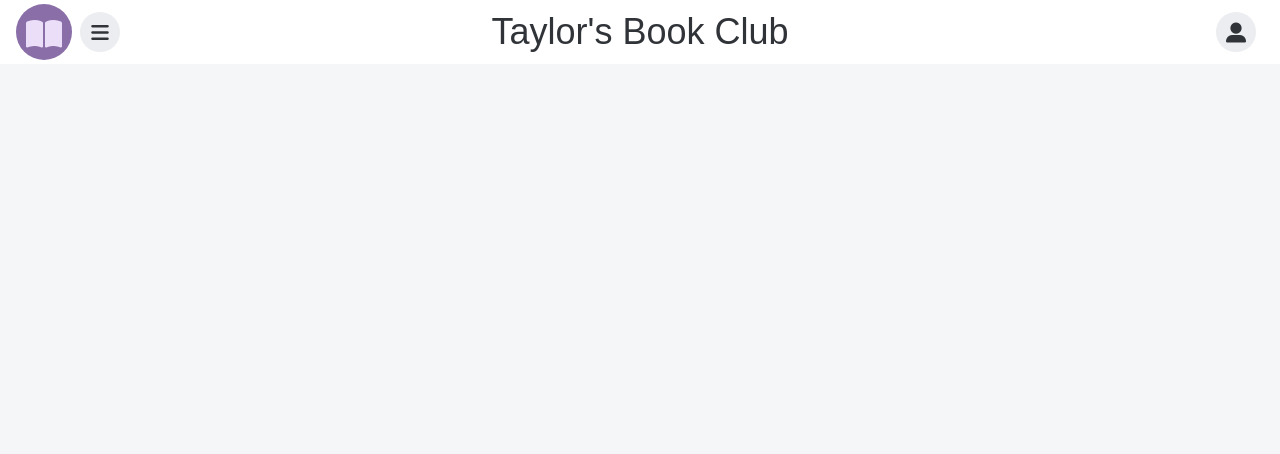
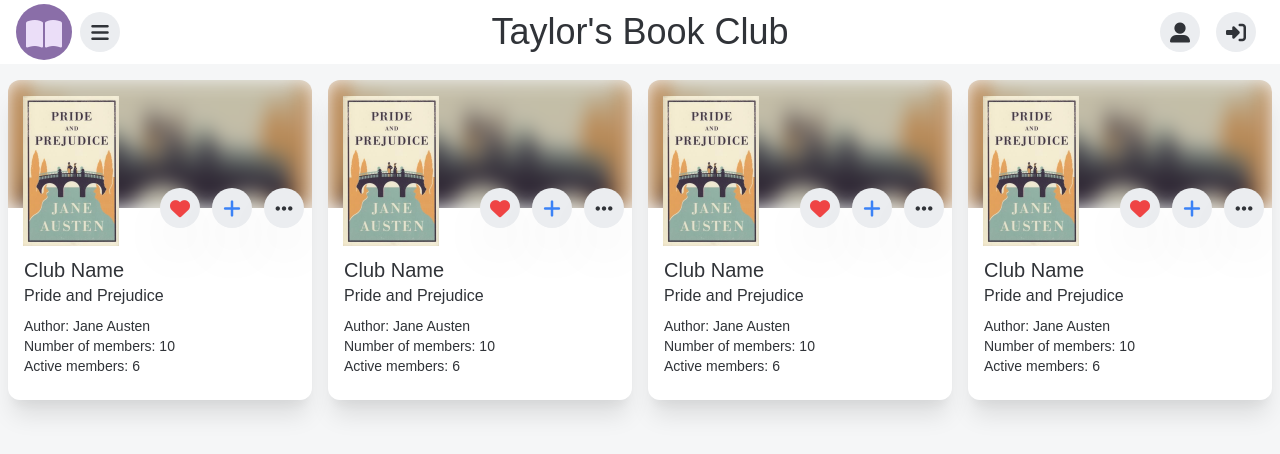
Before and after one commit to noahskorner/curabu, a Vue app in the folder taylors_book_club_client/taylors_book_club/: page /clubs in a window 1280 px wide. Before the commit this address had no page. Shown: the top 454 px of the page. Built offline with nearby package versions, Linux system fonts and the light colour scheme.

Commit message:
Created Clubs page, started Login page.

```diff
--- a/taylors_book_club_client/taylors_book_club/public/themes/dark-theme.css
+++ b/taylors_book_club_client/taylors_book_club/public/themes/dark-theme.css
@@ -24,3 +24,7 @@
   background-color: var(--purple);
   color: var(--gray-90);
 }
+
+#club-card-content{
+  background-color: var(--gray-80);
+}
--- a/taylors_book_club_client/taylors_book_club/public/themes/light-theme.css
+++ b/taylors_book_club_client/taylors_book_club/public/themes/light-theme.css
@@ -22,3 +22,8 @@
 #sidebar-btn:hover {
   background-color: var(--purple);
 }
+
+
+#club-card-content{
+  background-color: white;
+}
--- a/taylors_book_club_client/taylors_book_club/src/App.vue
+++ b/taylors_book_club_client/taylors_book_club/src/App.vue
@@ -4,10 +4,11 @@
     <teleport to="head">
       <link rel="stylesheet" type="text/css" :href="getTheme" />
     </teleport>
-    <Header />
-    <transition name="slide-left" mode="out-in">
+    <Header v-if="$route.name !== 'login'"/>
+    <transition name="slide-left" mode="out-in" v-if="$route.name !== 'login'">
       <Sidebar v-show="getShowSidebar" />
     </transition>
+    <router-view />
   </div>
 </template>
 
--- a/taylors_book_club_client/taylors_book_club/src/components/layout/Header.vue
+++ b/taylors_book_club_client/taylors_book_club/src/components/layout/Header.vue
@@ -16,6 +16,11 @@
       <IconButton>
         <i class="fas fa-user-alt fa-lg"></i>
       </IconButton>
+      <router-link to="login">
+        <IconButton>
+          <i class="fas fa-sign-in-alt fa-lg"></i>
+        </IconButton>
+      </router-link>
     </div>
   </div>
 </template>
--- a/taylors_book_club_client/taylors_book_club/src/components/layout/Sidebar.vue
+++ b/taylors_book_club_client/taylors_book_club/src/components/layout/Sidebar.vue
@@ -1,5 +1,8 @@
 <template>
-  <div id="sidebar" class="absolute w-full min-h-screen max-w-md inline-block">
+  <div
+    id="sidebar"
+    class="absolute w-full min-h-screen max-w-md inline-block z-10"
+  >
     <div id="sidebar-header" class="w-full px-4 flex justify-end items-center">
       <IconButton @click="hideSidebar()">
         <i class="fas fa-times fa-lg"></i>
@@ -7,7 +10,9 @@
     </div>
     <button @click="toggleTheme()">{{ getTheme }}</button>
     <div class="my-16">
-      <SidebarButton>My clubs</SidebarButton>
+      <router-link to="clubs">
+        <SidebarButton>My clubs</SidebarButton>
+      </router-link>
       <SidebarButton>Newsletter</SidebarButton>
     </div>
   </div>
--- /dev/null
+++ b/taylors_book_club_client/taylors_book_club/src/components/ui/ClubCard.vue
@@ -0,0 +1,71 @@
+<template>
+  <div class="w-full h-full flex justify-center items-center">
+    <div class="shadow-xl h-80 w-full rounded-xl overflow-hidden">
+      <div id="img-bg" class="h-2/5 w-full rounded-t-xl"></div>
+      <div class="h-3/5 w-full rounded-b-xl relative" id="club-card-content">
+        <img
+          src="~@/assets/img/pandpcover.jpeg"
+          class="absolute w-24 inline"
+          alt=""
+        />
+        <div
+          id="card-btns"
+          class="absolute w-1/2 flex justify-between items-center pr-2"
+        >
+          <span>
+            <button
+              class="text-red-500 bg-light-gray rounded-full w-10 h-10 flex justify-center items-center shadow-2xl"
+            >
+              <i class="fas fa-heart fa-lg"></i>
+            </button>
+          </span>
+          <span>
+            <button
+              class="text-blue-500 bg-light-gray rounded-full w-10 h-10 flex justify-center items-center shadow-2xl"
+            >
+              <i class="fas fa-plus fa-lg"></i>
+            </button>
+          </span>
+          <span>
+            <button
+              class="text-gray bg-light-gray rounded-full w-10 h-10 flex justify-center items-center shadow-2xl text-dark"
+            >
+              <i class="fas fa-ellipsis-h fa-lg"></i>
+            </button>
+          </span>
+        </div>
+
+        <div class="pl-4">
+          <h2 class="pt-12 text-xl font-medium">Club Name</h2>
+          <h6>Pride and Prejudice</h6>
+          <p class="text-sm font-light mt-2">Author: Jane Austen</p>
+          <p class="text-sm font-light">Number of members: 10</p>
+          <p class="text-sm font-light">Active members: 6</p>
+        </div>
+      </div>
+    </div>
+  </div>
+</template>
+
+<script>
+export default {};
+</script>
+
+<style scoped>
+#img-bg {
+  background-image: url("~@/assets/img/pandpcover.jpeg");
+  background-position: center;
+  filter: blur(10px); /* apply the blur */
+  box-shadow: inset 0 0 0 1000px rgba(0, 0, 0, 0.2);
+}
+
+img {
+  bottom: 80%;
+  left: 5%;
+}
+
+#card-btns {
+  top: -1.25rem;
+  left: 50%;
+}
+</style>
--- a/taylors_book_club_client/taylors_book_club/src/components/ui/Logo.vue
+++ b/taylors_book_club_client/taylors_book_club/src/components/ui/Logo.vue
@@ -1,9 +1,11 @@
 <template>
-  <div id="logo" class="bg-dark-purple inline-block">
-    <div class="w-full h-full flex justify-center items-center">
-      <i class="fas fa-book-open fa-2x text-light-purple pt-1"></i>
+  <router-link to="home">
+    <div id="logo" class="bg-dark-purple inline-block hover:shadow-xl">
+      <div class="w-full h-full flex justify-center items-center">
+        <i class="fas fa-book-open fa-2x text-light-purple pt-1"></i>
+      </div>
     </div>
-  </div>
+  </router-link>
 </template>
 
 <style scoped>
--- a/taylors_book_club_client/taylors_book_club/src/router/index.js
+++ b/taylors_book_club_client/taylors_book_club/src/router/index.js
@@ -1,21 +1,21 @@
 import { createRouter, createWebHistory } from "vue-router";
-import Home from "../views/Home.vue";
 
 const routes = [
   {
     path: "/",
-    name: "Home",
-    component: Home,
+    name: "home",
+    component: () => import("../views/Home.vue"),
   },
-  //{
-  //path: "/about",
-  //name: "About",
-  // route level code-splitting
-  // this generates a separate chunk (about.[hash].js) for this route
-  // which is lazy-loaded when the route is visited.
-  //component: () =>
-  //   import(/* webpackChunkName: "about" */ "../views/About.vue"),
-  //},
+  {
+    path: "/clubs",
+    name: "clubs",
+    component: () => import("../views/Clubs.vue"),
+  },
+  {
+    path: "/login",
+    name: "login",
+    component: () => import("../views/Login.vue"),
+  },
 ];
 
 const router = createRouter({
--- /dev/null
+++ b/taylors_book_club_client/taylors_book_club/src/views/Clubs.vue
@@ -0,0 +1,35 @@
+<template>
+  <div class="w-full flex justify-center items-center mt-4">
+    <div
+      class="max-w-7xl mx-2 w-full grid grid-cols-1 sm:grid-cols-2 md:grid-cols-3 lg:grid-cols-3 xl:grid-cols-4 gap-4"
+    >
+      <ClubCard />
+      <ClubCard />
+      <ClubCard />
+      <ClubCard />
+    </div>
+  </div>
+</template>
+
+<script>
+import ClubCard from "../components/ui/ClubCard.vue";
+export default {
+  components: {
+    ClubCard,
+  },
+};
+</script>
+
+<style scoped>
+#img-bg {
+  background-image: url("~@/assets/img/pandpcover.jpeg");
+  background-position: center;
+  filter: blur(10px); /* apply the blur */
+  box-shadow: inset 0 0 0 1000px rgba(0, 0, 0, 0.2);
+}
+
+img {
+  bottom: 80%;
+  left: 5%;
+}
+</style>
--- /dev/null
+++ b/taylors_book_club_client/taylors_book_club/src/views/Login.vue
@@ -0,0 +1,23 @@
+<template>
+  <div class="w-screen h-screen flex">
+    <div class="w-2/3 bg-white h-full">
+      <div id="login-header" class="px-4 flex items-center">
+        <Logo />
+      </div>
+      <div class="w-full mt-16 flex justify-center items-center">
+        <h1 class="font-semibold text-4xl text-dark-purple">Sign in to Taylor's Book Club</h1>
+      </div>
+    </div>
+    <div class="w-1/3 h-full bg-dark-purple"></div>
+  </div>
+</template>
+
+<script>
+export default {};
+</script>
+
+<style scoped>
+#login-header {
+  height: 4rem;
+}
+</style>
```
Also changed, not shown: taylors_book_club_client/taylors_book_club/src/assets/img/pandpcover.jpeg (added).
